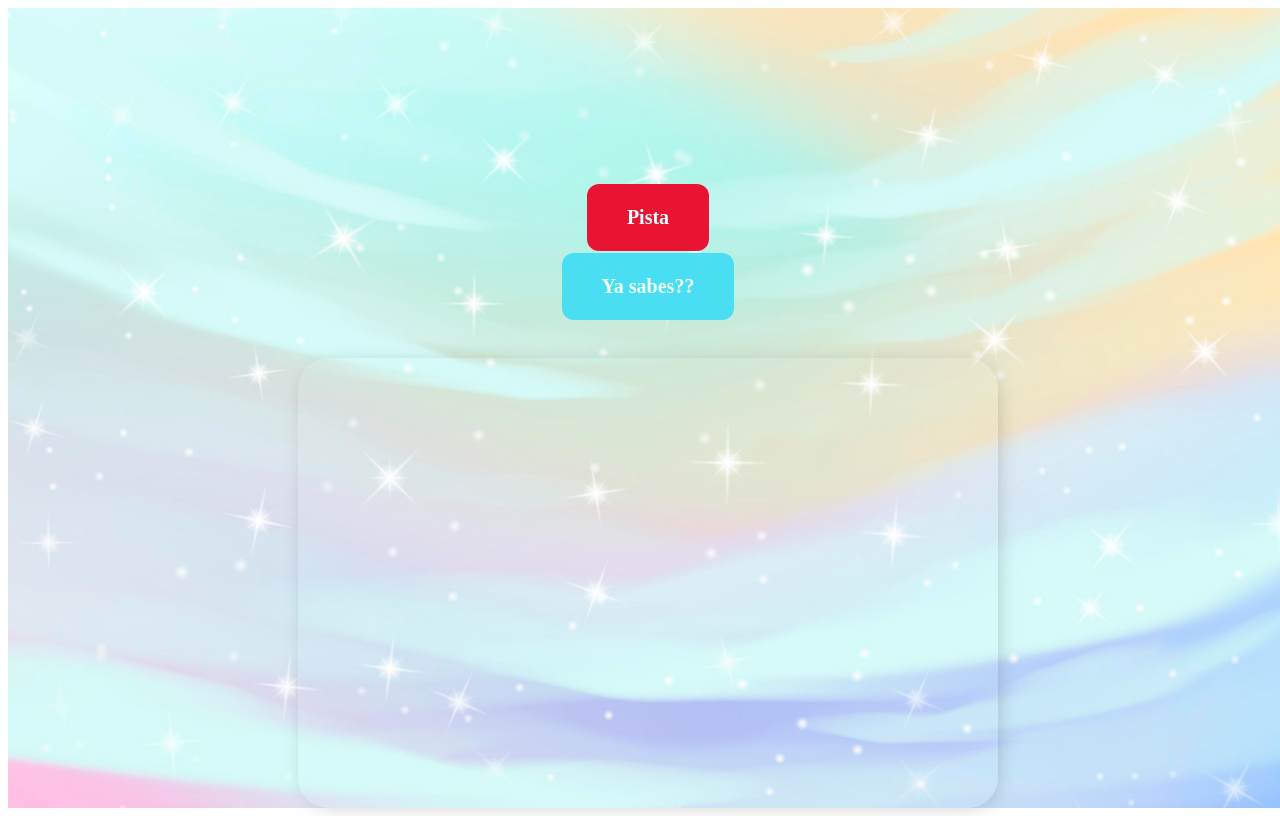
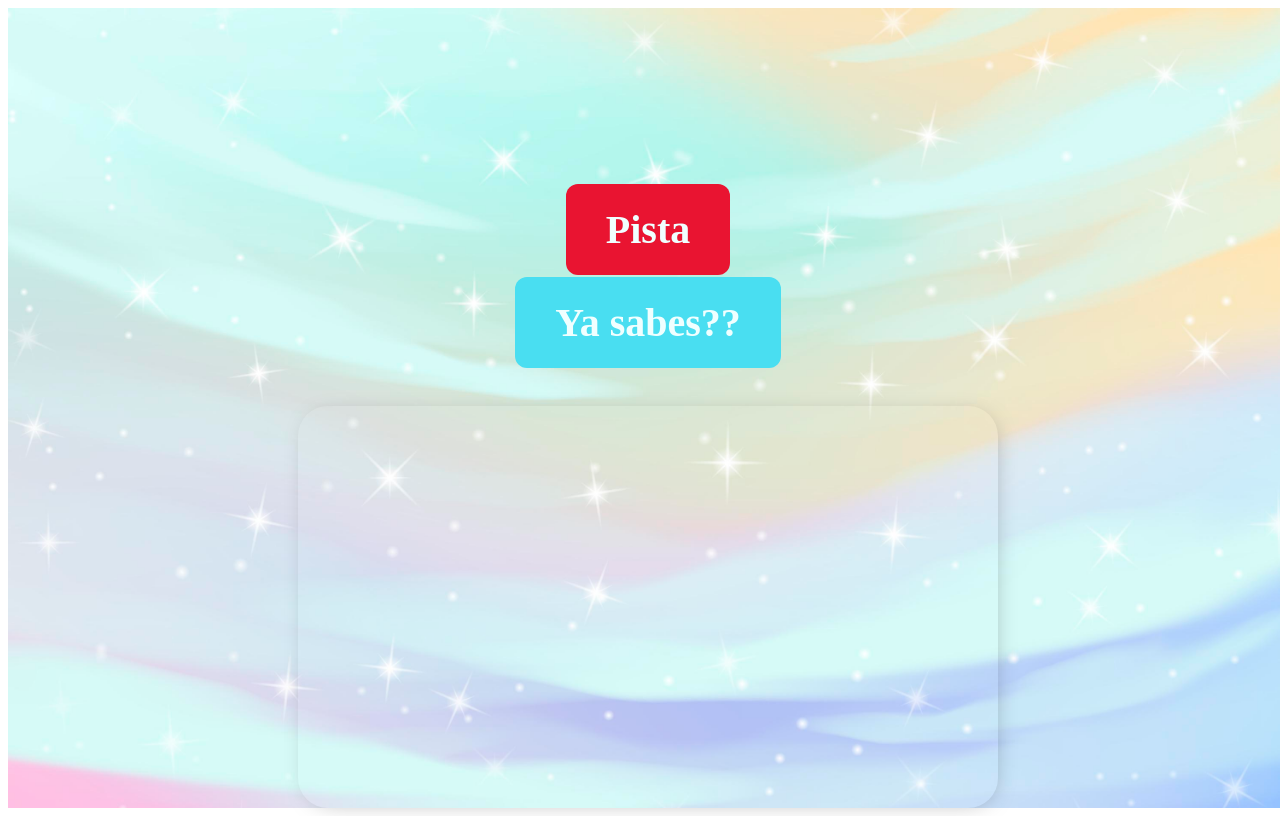
Before and after one commit to SteveFaj/SteveFaj.github.io, a plain HTML site: page Galeria.html in a window 1280 px wide. Drawn offline with Linux system fonts and the light colour scheme.

Commit message:
Add files via upload

```diff
--- a/style.css
+++ b/style.css
@@ -157,7 +157,7 @@ p{
     border: none;
     padding: 22px 40px;
     color: azure;
-    font-size: 20px;
+    font-size: 40px;
     font-weight: bold;
     position: relative;
     border-radius: 12px;
@@ -169,7 +169,7 @@ p{
     border: none;
     padding: 22px 40px;
     color: azure;
-    font-size: 20px;
+    font-size: 40px;
     font-weight: bold;
     position: relative;
     border-radius: 12px;
```
